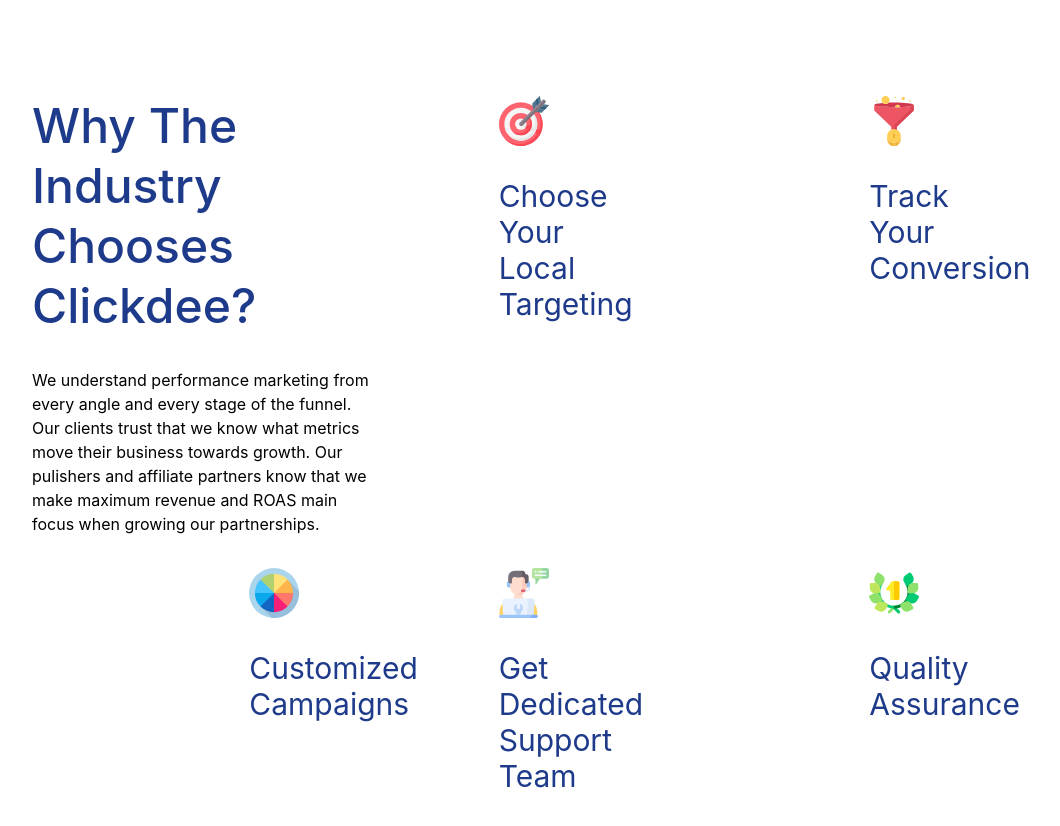
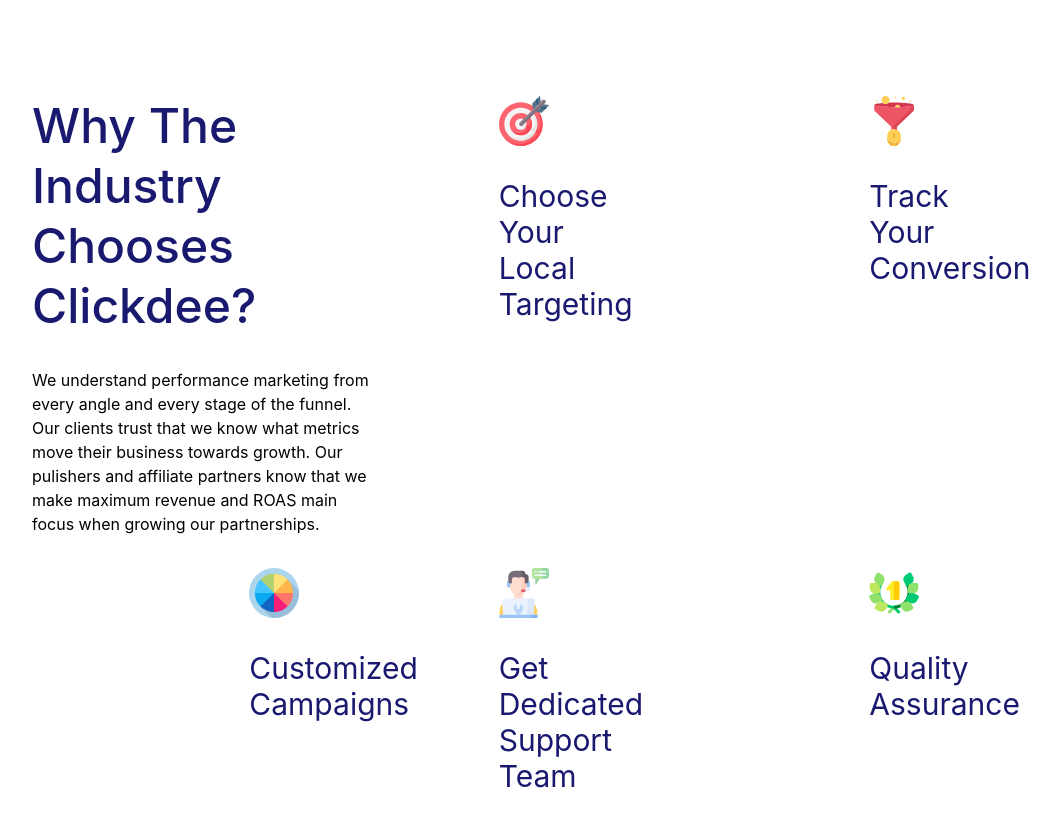
Before and after one commit to shahrukh1494/clickdee, a React (Create React App) app: page / in a window 1280 px wide. Shown: the top 826 px of the page, without its empty margins (68-1128 px from the left). Built offline with nearby package versions, Linux system fonts and the light colour scheme.

Commit message:
fixed font color

```diff
--- a/src/ChooseUs.js
+++ b/src/ChooseUs.js
@@ -4,7 +4,7 @@
   return (
     <div className="relative py-12 px-[100px] mt-12 grid grid-rows-2 grid-cols-3 gap-8">
       <div className="cursor-default relative block">
-        <div className="text-blue-900 font-medium leading-[60px] text-5xl">
+        <div className="text-[#191970] font-medium leading-[60px] text-5xl">
           Why The Industry Chooses Clickdee?
         </div>
 
@@ -16,14 +16,14 @@
           partnerships.
         </div>
       </div>
-      <div className="hover:-translate-y-8 cursor-pointer px-12 pb-12 text-blue-900 text-3xl text-center">
+      <div className="hover:-translate-y-8 cursor-pointer px-12 pb-12 text-[#191970] text-3xl text-center">
         <div className="px-12 pb-8">
           <img src="/target.svg" alt="SVG" />
         </div>
 
         <div className="px-12 text-left">Choose Your Local Targeting</div>
       </div>
-      <div className="hover:-translate-y-8 cursor-pointer px-12 pb-12 text-blue-900 text-3xl text-center">
+      <div className="hover:-translate-y-8 cursor-pointer px-12 pb-12 text-[#191970] text-3xl text-center">
         <div className="px-12 pb-8">
           <img src="/funnel.svg" alt="SVG" />
         </div>
@@ -31,7 +31,7 @@
       </div>
       <div className="grid grid-cols-2">
         <div></div>
-        <div className="hover:-translate-y-8 cursor-pointer text-blue-900 text-3xl text-center">
+        <div className="hover:-translate-y-8 cursor-pointer text-[#191970] text-3xl text-center">
           <div className="px-12 pb-8">
             <img src="/colorwheel.svg" alt="SVG" />
           </div>
@@ -39,13 +39,13 @@
         </div>
       </div>
 
-      <div className="hover:-translate-y-8 cursor-pointer px-12 pb-12 text-blue-900 text-3xl text-center">
+      <div className="hover:-translate-y-8 cursor-pointer px-12 pb-12 text-[#191970] text-3xl text-center">
         <div className="px-12 pb-8">
           <img src="/person.svg" alt="SVG" />
         </div>
         <div className="px-12 text-left">Get Dedicated Support Team</div>
       </div>
-      <div className="hover:-translate-y-8 cursor-pointer px-12 pb-12 text-blue-900 text-3xl text-center">
+      <div className="hover:-translate-y-8 cursor-pointer px-12 pb-12 text-[#191970] text-3xl text-center">
         <div className="px-12 pb-8">
           <img src="/assurance.svg" alt="SVG" />
         </div>
```
